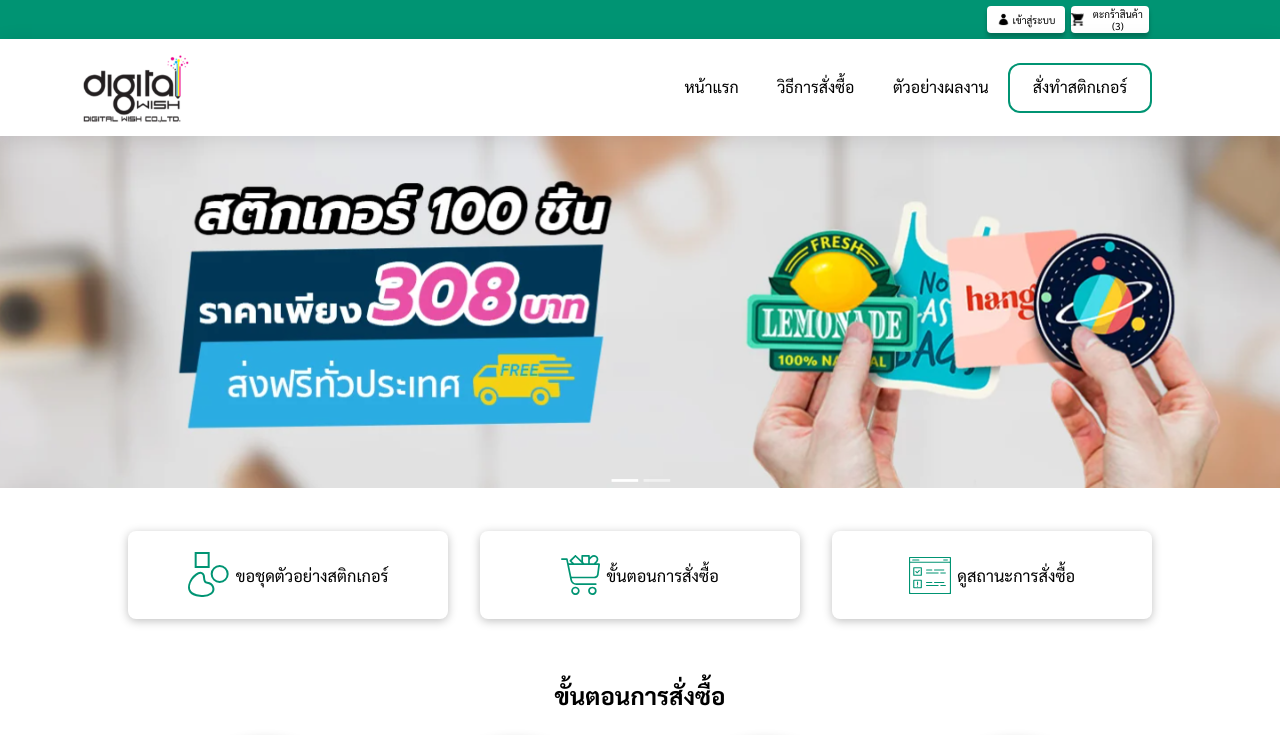
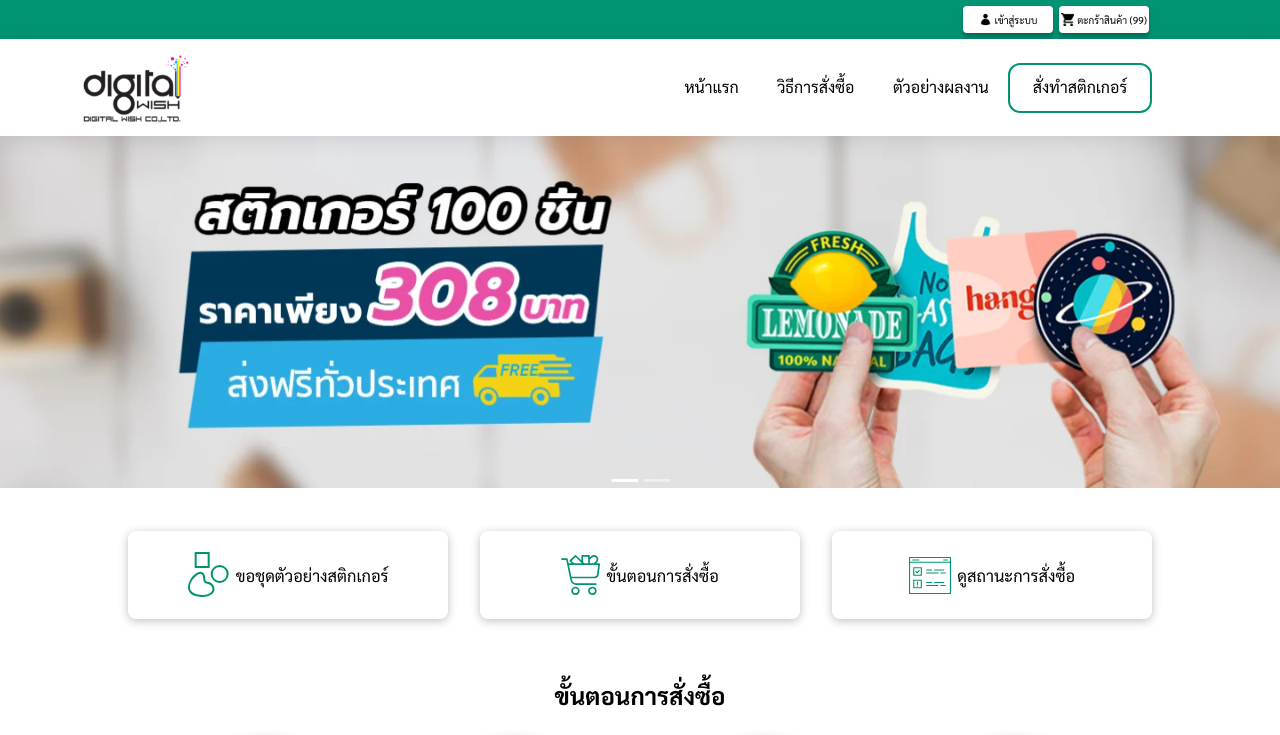
Before and after one commit to Knight-H/e-sticker-frontend, a React (Create React App) app: page / in a window 1280 px wide. Shown: the top 735 px of the page. Built offline with nearby package versions, Linux system fonts and the light colour scheme.

Commit message:
Changelog - wider cart button support 2 characters

```diff
--- a/src/components/navbar/index.js
+++ b/src/components/navbar/index.js
@@ -38,7 +38,7 @@ const NavBarComponent = ({ history, itemCount }) => {
 
     // Update when the cart item count changes
     useEffect(() => {
-        setItemCountInCart(3)
+        setItemCountInCart(99)
     }, [itemCountInCart])
 
     // Not sure if this is the correct way to prevent scrolling when modal is open.
--- a/src/components/navbar/index.module.scss
+++ b/src/components/navbar/index.module.scss
@@ -11,7 +11,7 @@
     align-items: center;
 
     button{
-        width: 78px;
+        width: 90px;
         height: 27px;
         margin: 3px;
         font-size: $top-bar-font-size;
```
